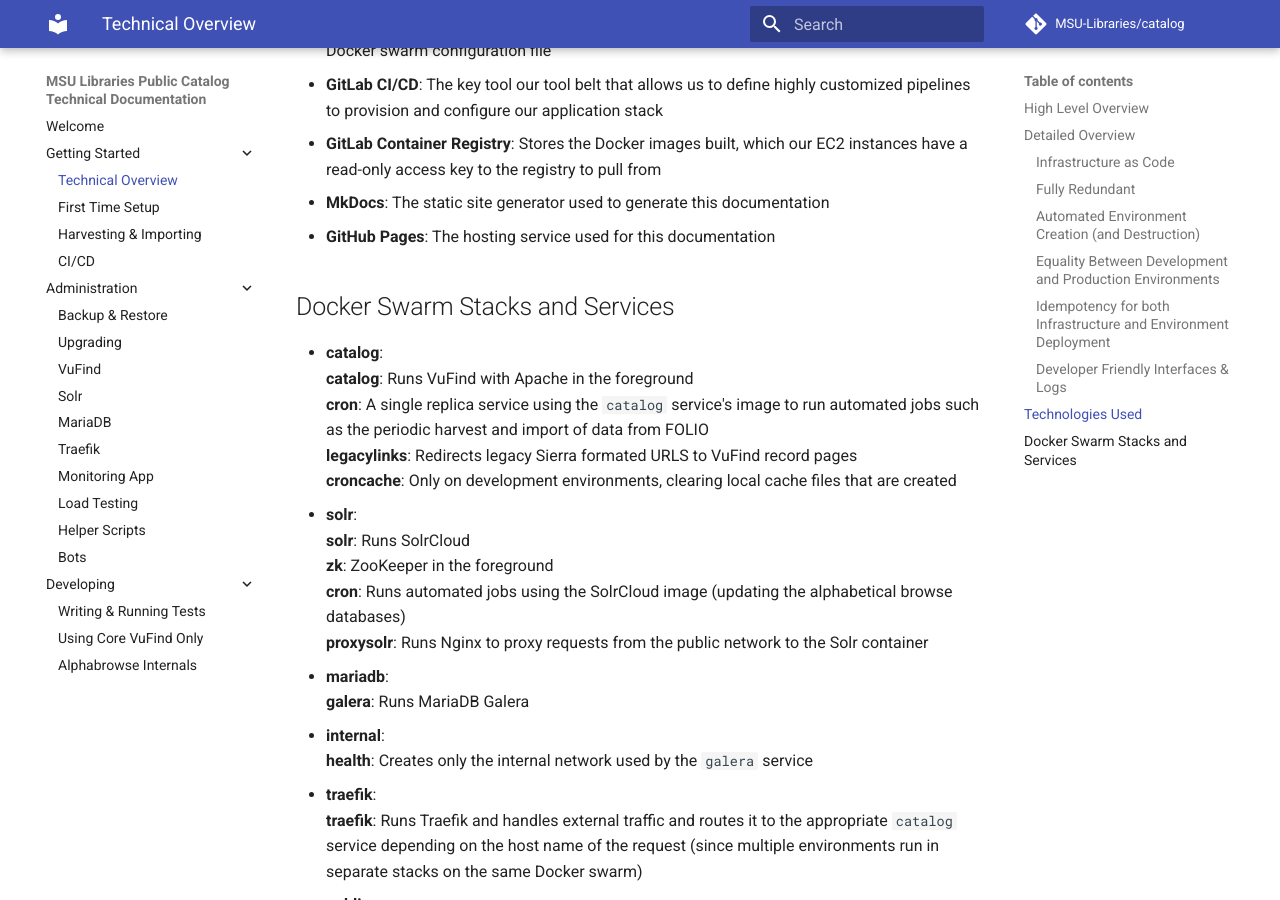
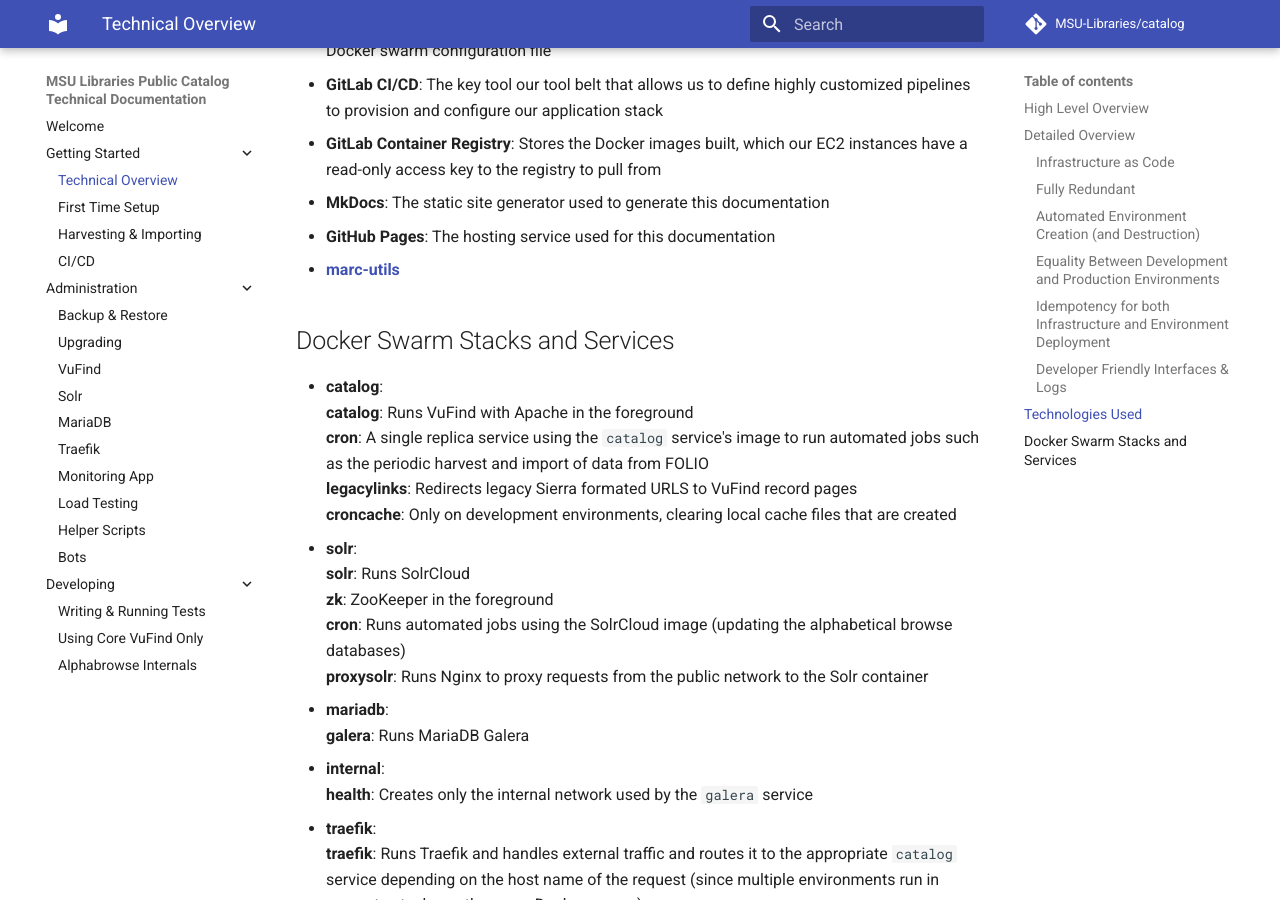
Before and after one commit to MSU-Libraries/catalog, an MkDocs documentation site: the page built from docs/tech-overview.md, in a window 1280 px wide and 900 px high, scrolled down 2981 px. Built offline with MkDocs 1.6.1 and Material for MkDocs 9.7.7, drawn with Linux system fonts in a browser that asks for light colours; comment, search, counter and statistics services are not loaded.

```diff
--- a/docs/tech-overview.md
+++ b/docs/tech-overview.md
@@ -96,6 +96,7 @@
 a read-only access key to the registry to pull from
 * **MkDocs**: The static site generator used to generate this documentation
 * **GitHub Pages**: The hosting service used for this documentation
+* **[marc-utils](https://github.com/banerjek/marc-utils/tree/main)**
 
 ## Docker Swarm Stacks and Services
 * **catalog**:
```
Also changed, not shown: 3 other files.
